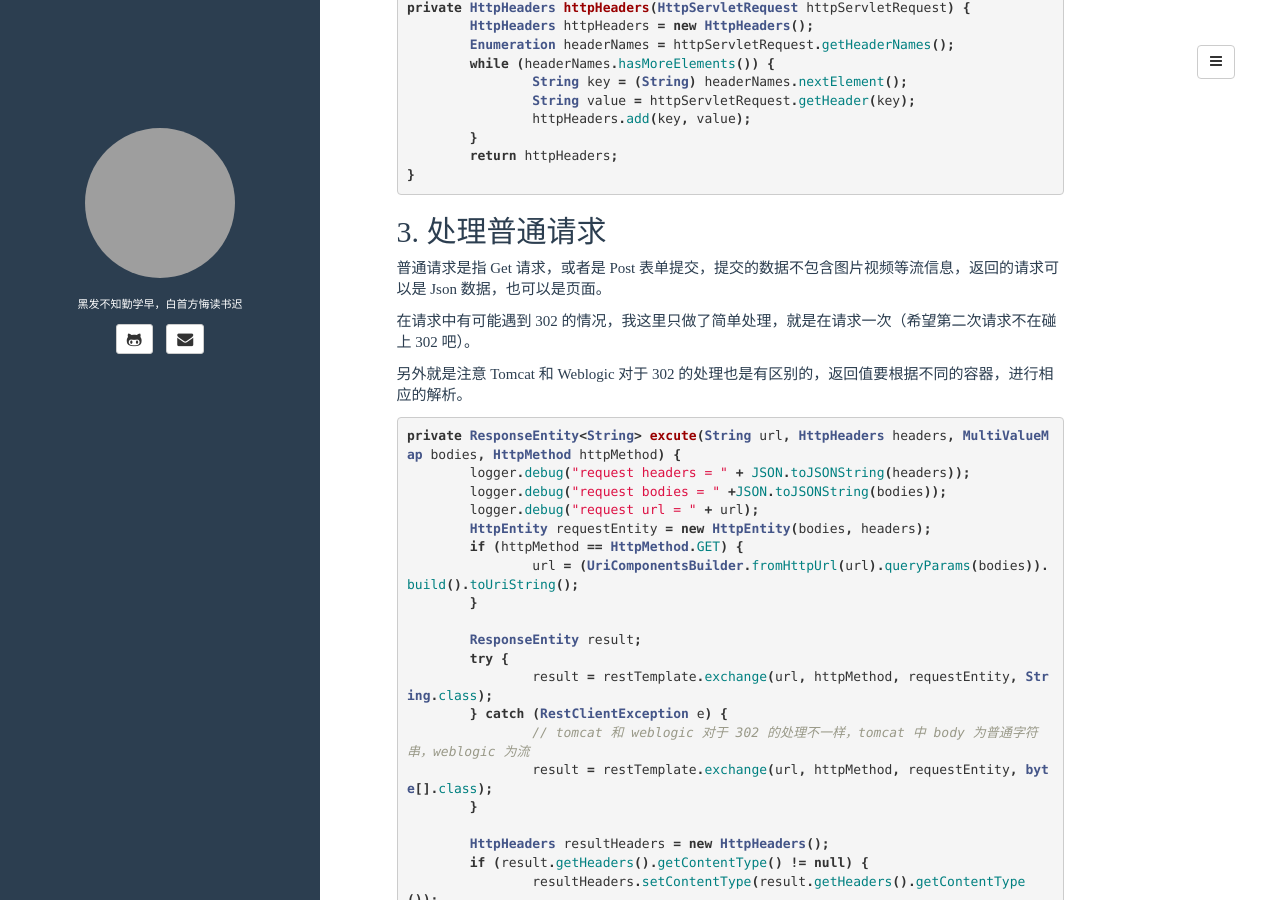
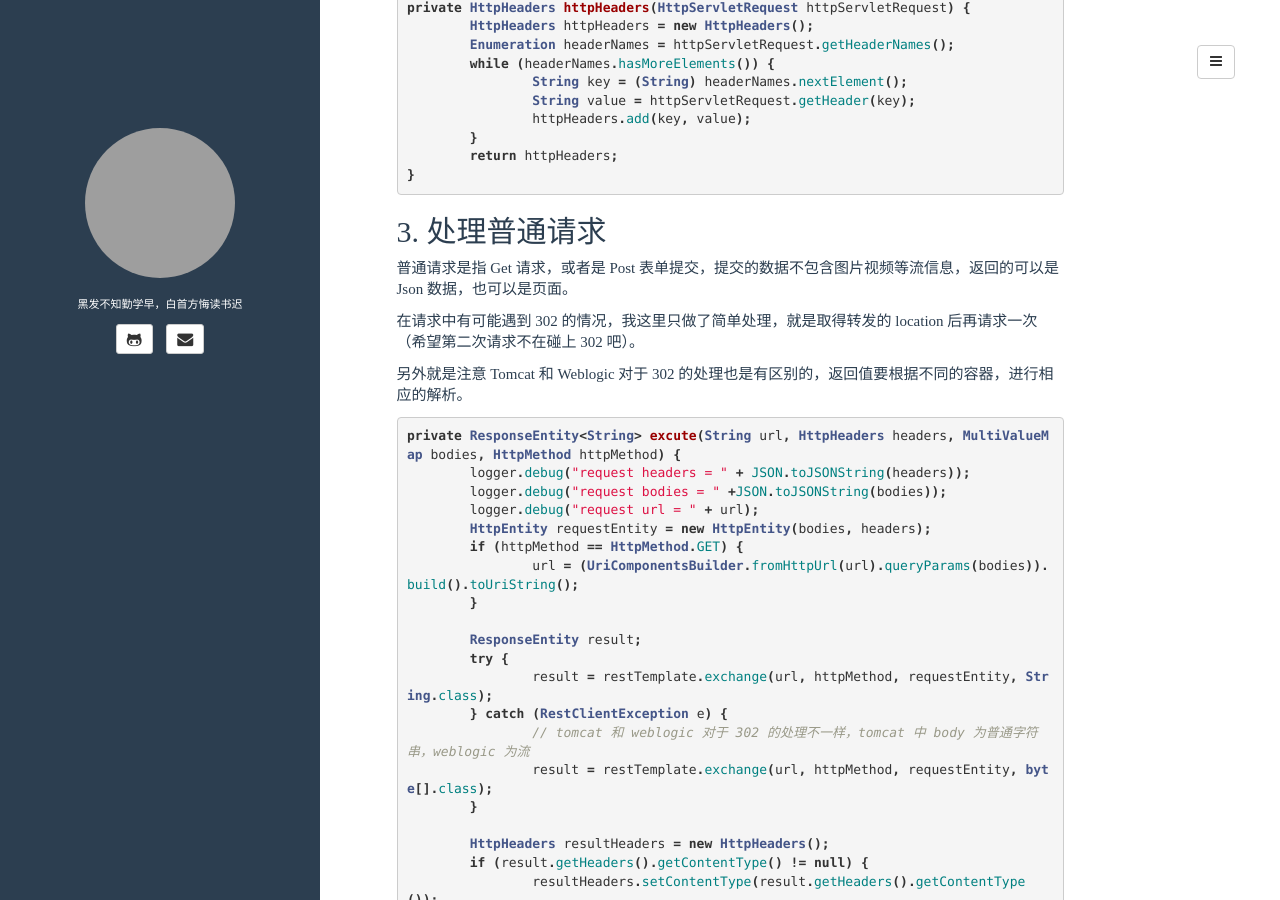
Before and after one commit to Cool3Rocks/cool3rocks.github.io, a Jekyll site: the page built from _posts/2015-01-16-spring-resttemplate.md, in a window 1280 px wide and 900 px high, scrolled down 675 px. Built offline with Jekyll 4.4.1, drawn with Linux system fonts in a browser that asks for light colours; comment, search, counter and statistics services are not loaded; grey boxes are pictures that could not be loaded.

Commit message:
修改文章

```diff
--- a/_posts/2015-01-16-spring-resttemplate.md
+++ b/_posts/2015-01-16-spring-resttemplate.md
@@ -42,9 +42,9 @@ private HttpHeaders httpHeaders(HttpServletRequest httpServletRequest) {
 
 ##3. 处理普通请求
 
-普通请求是指 Get 请求，或者是 Post 表单提交，提交的数据不包含图片视频等流信息，返回的请求可以是 Json 数据，也可以是页面。
+普通请求是指 Get 请求，或者是 Post 表单提交，提交的数据不包含图片视频等流信息，返回的可以是 Json 数据，也可以是页面。
 
-在请求中有可能遇到 302 的情况，我这里只做了简单处理，就是在请求一次（希望第二次请求不在碰上 302 吧）。
+在请求中有可能遇到 302 的情况，我这里只做了简单处理，就是取得转发的 location 后再请求一次（希望第二次请求不在碰上 302 吧）。
 
 另外就是注意 Tomcat 和 Weblogic 对于 302 的处理也是有区别的，返回值要根据不同的容器，进行相应的解析。
 
```
